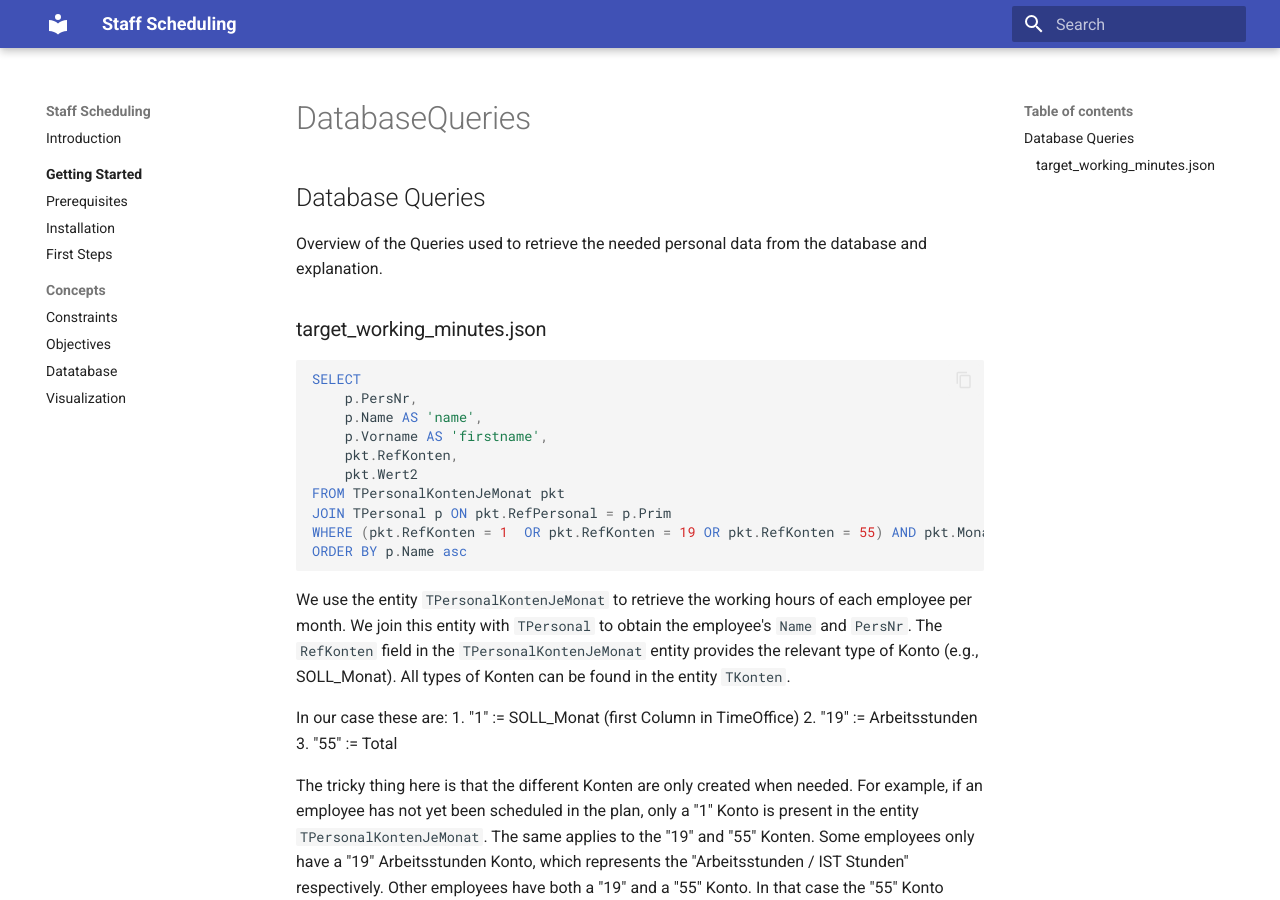
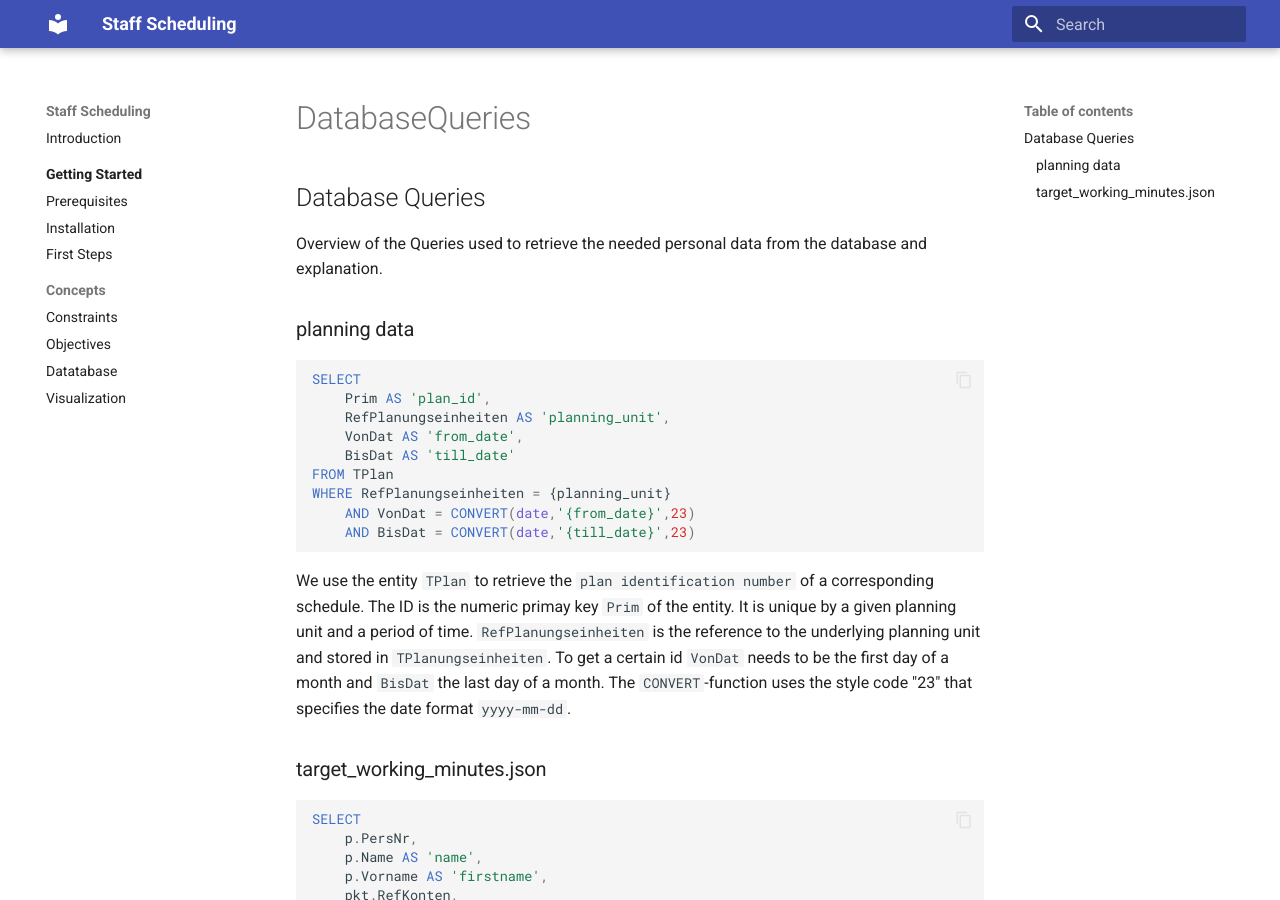
Before and after one commit to CombiRWTH/StaffScheduling, an MkDocs documentation site: the page built from docs/DatabaseQueries.md, in a window 1280 px wide and 900 px high. Built offline with MkDocs 1.6.1 and Material for MkDocs 9.7.7, drawn with Linux system fonts in a browser that asks for light colours.

Commit message:
Update DatabaseQueries.md

````diff
--- a/docs/DatabaseQueries.md
+++ b/docs/DatabaseQueries.md
@@ -1,5 +1,24 @@
 # Database Queries
 Overview of the Queries used to retrieve the needed personal data from the database and explanation.
+
+## planning data
+
+```sql
+SELECT
+	Prim AS 'plan_id',
+	RefPlanungseinheiten AS 'planning_unit',
+	VonDat AS 'from_date',
+	BisDat AS 'till_date'
+FROM TPlan
+WHERE RefPlanungseinheiten = {planning_unit}
+    AND VonDat = CONVERT(date,'{from_date}',23)
+    AND BisDat = CONVERT(date,'{till_date}',23)
+```
+
+We use the entity `TPlan` to retrieve the `plan identification number` of a corresponding schedule. The ID is the numeric primay key `Prim` of the entity. It is unique by a given planning unit and a period of time.
+`RefPlanungseinheiten` is the reference to the underlying planning unit and stored in `TPlanungseinheiten`.
+To get a certain id `VonDat` needs to be the first day of a month and `BisDat` the last day of a month.
+The `CONVERT`-function uses the style code "23" that specifies the date format `yyyy-mm-dd`.
 
 ## target_working_minutes.json
 
````
